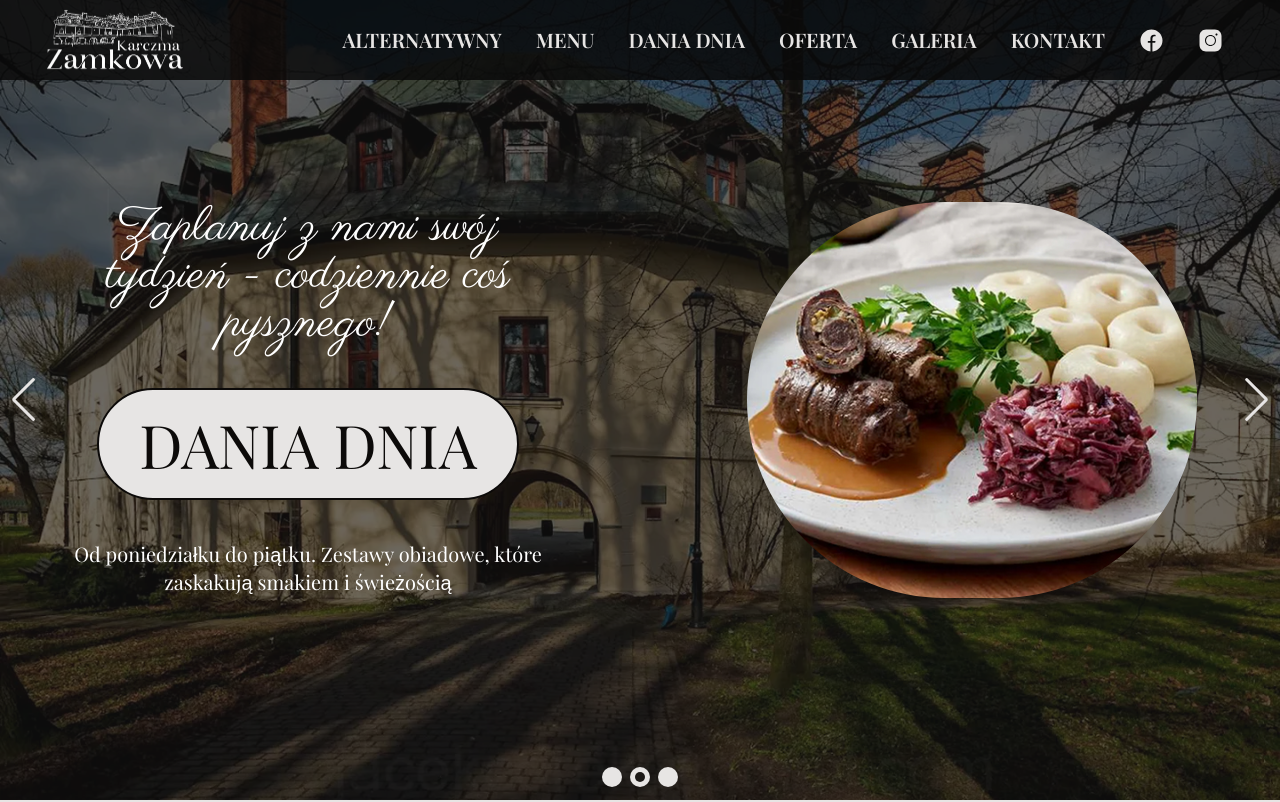
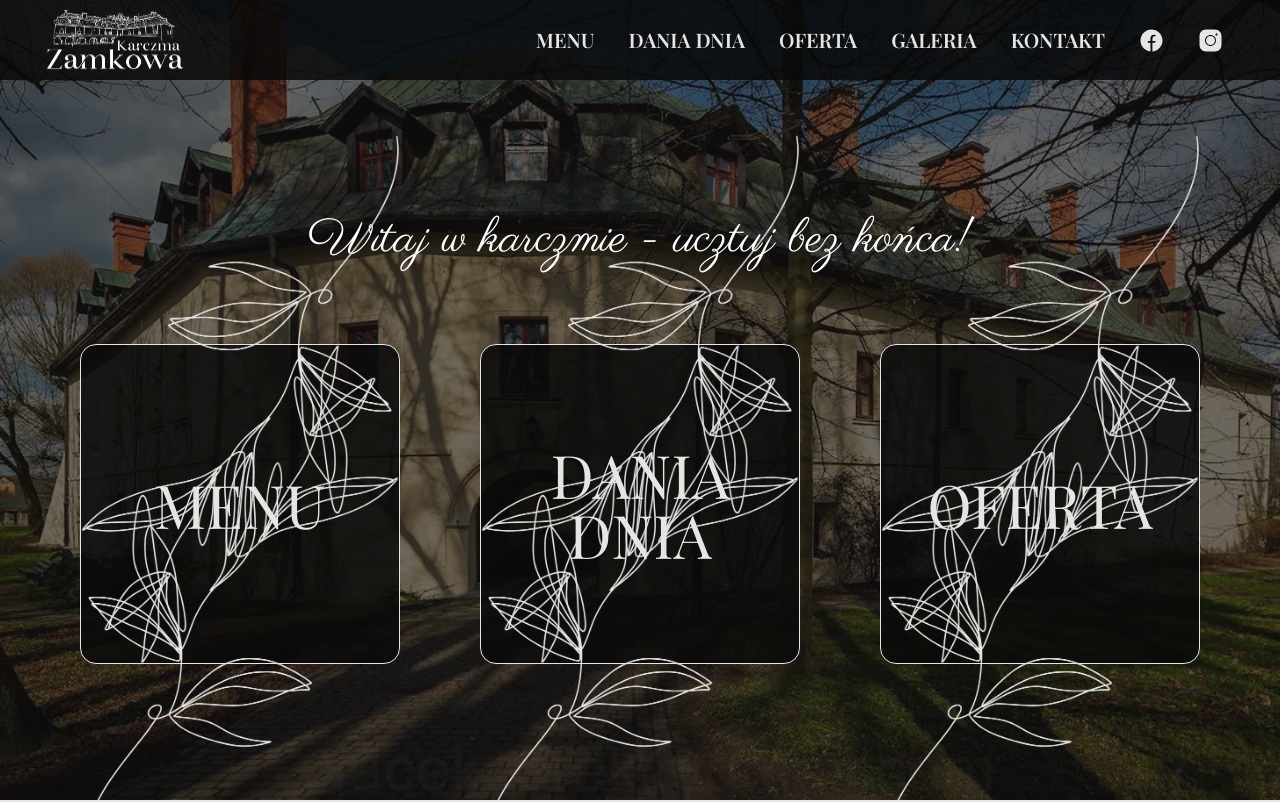
Before and after one commit to maciopelo/karczma-zamkowa, a Next.js app: page / in a window 1280 px wide. Shown: the top 802 px of the page. Built offline with nearby package versions, Linux system fonts and the light colour scheme; a web font is replaced by a local one.

Commit message:
feat: improve styles

```diff
--- a/app/alternative/page.tsx
+++ /dev/null
@@ -1,73 +0,0 @@
-import Contact from '@/components/Contact';
-import { sections } from '@/constants';
-import { cn } from '@/lib/utils';
-import Link from 'next/link';
-import { Parisienne } from 'next/font/google';
-import Image from 'next/image';
-
-const parisienne = Parisienne({ weight: '400', subsets: ['latin'] });
-
-const nav = [
-  {
-    link: `/${sections.menu}`,
-    label: 'Menu',
-  },
-  {
-    link: `/${sections.dailyMeals}`,
-    label: 'Dania dnia',
-  },
-  {
-    link: `/${sections.offer}`,
-    label: 'Oferta',
-  },
-];
-
-export default function Alternative() {
-  return (
-    <>
-      <section
-        className="flex min-h-screen w-full items-center justify-center bg-neutral-600/85 bg-cover bg-center px-4 bg-blend-multiply"
-        style={{ backgroundImage: "url('/hero.webp')" }}
-      >
-        <div className="flex h-full w-full flex-col items-center justify-center gap-10 pt-30 pb-10 text-4xl text-white sm:gap-20 md:py-40">
-          <h1
-            className={cn(
-              parisienne.className,
-              'text-center text-4xl sm:text-5xl',
-            )}
-          >
-            Witaj w karczmie - ucztuj bez końca!
-          </h1>
-          <nav className="flex flex-wrap items-center justify-center gap-5 sm:gap-10 xl:gap-20">
-            {nav.map((item) => (
-              <Link
-                key={item.label}
-                href={item.link}
-                className="relative flex h-40 w-50 items-center justify-center rounded-2xl border border-stone-200 bg-neutral-950/85 md:h-80 md:w-xs"
-              >
-                <h2 className="px-10 text-center text-4xl text-stone-200 uppercase md:text-6xl">
-                  {item.label}
-                </h2>
-                <Image
-                  src="/leaf.png"
-                  alt="Gałązka"
-                  width={77}
-                  height={126}
-                  className="absolute top-0 left-0 w-11 md:w-auto"
-                />
-                <Image
-                  src="/leaf.png"
-                  alt="Gałązka"
-                  width={77}
-                  height={126}
-                  className="absolute right-0 bottom-0 w-11 rotate-180 md:w-auto"
-                />
-              </Link>
-            ))}
-          </nav>
-        </div>
-      </section>
-      <Contact />
-    </>
-  );
-}
--- a/app/daily-meals/page.tsx
+++ b/app/daily-meals/page.tsx
@@ -32,7 +32,7 @@ const Menu = () => {
       <div className="md:max-w-4/5 lg:max-w-1/2">
         <div className="pb-4 text-stone-700">
           <h2 className="py-3 text-xl font-bold uppercase md:text-2xl">
-            Danie dnia
+            Dania dnia
           </h2>
           <div className="mb-4 h-1 w-40 bg-stone-700" />
           <ul>
--- a/components/DesktopNavigation.tsx
+++ b/components/DesktopNavigation.tsx
@@ -6,7 +6,7 @@ import { InstagramIcon } from './InstagramIcon';
 
 export function DesktopNavigation() {
   return (
-    <nav className="hidden md:block">
+    <nav className="hidden lg:block">
       <ul className="flex">
         {navigationItems.map((item) => (
           <li
--- a/components/Hero.tsx
+++ b/components/Hero.tsx
@@ -1,17 +1,71 @@
-'use client';
-import Slider from './Slider';
+import { sections } from '@/constants';
+import { cn } from '@/lib/utils';
+import Link from 'next/link';
+import { Parisienne } from 'next/font/google';
+import Image from 'next/image';
 
-const HeroImage = () => {
+const parisienne = Parisienne({ weight: '400', subsets: ['latin'] });
+
+const nav = [
+  {
+    link: `/${sections.menu}`,
+    label: 'Menu',
+  },
+  {
+    link: `/${sections.dailyMeals}`,
+    label: 'Dania dnia',
+  },
+  {
+    link: `/${sections.offer}`,
+    label: 'Oferta',
+  },
+];
+
+const Hero = () => {
   return (
     <section
-      className="h-screen w-full bg-neutral-600/85 bg-cover bg-center bg-blend-multiply"
+      className="h-screen w-full bg-neutral-600/85 bg-cover bg-center px-4 pt-20 bg-blend-multiply"
       style={{ backgroundImage: "url('/hero.webp')" }}
     >
-      <div className="flex h-full w-full items-center justify-center text-4xl text-white">
-        <Slider />
+      <div className="flex h-full w-full flex-col items-center justify-center gap-10 pb-10 text-4xl text-white sm:gap-20 md:py-40">
+        <h1
+          className={cn(
+            parisienne.className,
+            'text-center text-4xl sm:text-5xl',
+          )}
+        >
+          Witaj w karczmie - ucztuj bez końca!
+        </h1>
+        <nav className="flex flex-wrap items-center justify-center gap-5 sm:gap-10 xl:gap-20">
+          {nav.map((item) => (
+            <Link
+              key={item.label}
+              href={item.link}
+              className="relative flex h-35 w-50 items-center justify-center rounded-2xl border border-stone-200 bg-neutral-950/85 md:h-70 md:w-xs xl:h-80"
+            >
+              <h2 className="px-10 text-center text-4xl text-stone-200 uppercase md:text-6xl">
+                {item.label}
+              </h2>
+              <Image
+                src="/leaf.png"
+                alt="Gałązka"
+                width={77}
+                height={126}
+                className="absolute top-0 left-0 w-11 md:w-auto"
+              />
+              <Image
+                src="/leaf.png"
+                alt="Gałązka"
+                width={77}
+                height={126}
+                className="absolute right-0 bottom-0 w-11 rotate-180 md:w-auto"
+              />
+            </Link>
+          ))}
+        </nav>
       </div>
     </section>
   );
 };
 
-export default HeroImage;
+export default Hero;
--- a/components/MobileNavigation.tsx
+++ b/components/MobileNavigation.tsx
@@ -11,7 +11,7 @@ export function MobileNavigation() {
   const [open, setOpen] = useState(false);
 
   return (
-    <div className="block md:hidden">
+    <div className="block lg:hidden">
       <HamburgerButton open={open} onClick={() => setOpen(!open)} />
 
       <div
--- a/constants/index.ts
+++ b/constants/index.ts
@@ -2,13 +2,12 @@ export const sections = {
   home: 'home',
   menu: 'menu',
   offer: 'offer',
-  catering: 'offer/catering',
-  ventures: 'offer/ventures',
-  parties: 'offer/parties',
+  catering: 'catering',
+  ventures: 'ventures',
+  parties: 'parties',
   dailyMeals: 'daily-meals',
   gallery: 'gallery',
   contact: 'contact',
-  alternative: 'alternative',
 };
 
 export const FACEBOOK_LINK =
@@ -17,11 +16,6 @@ export const FACEBOOK_LINK =
 export const INSTAGRAM_LINK = 'https://www.instagram.com';
 
 export const navigationItems = [
-  {
-    label: 'Alternatywny ',
-    href: `/${sections.alternative}`,
-  },
-
   {
     label: 'Menu',
     href: `/${sections.menu}`,
```
